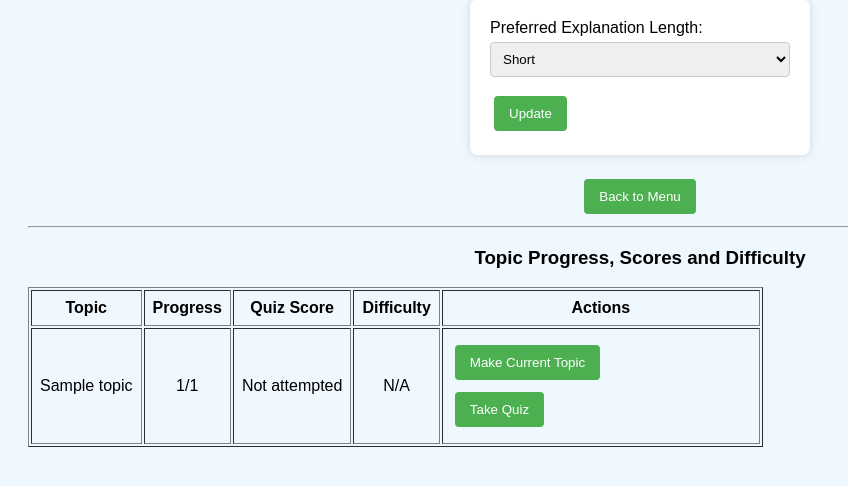
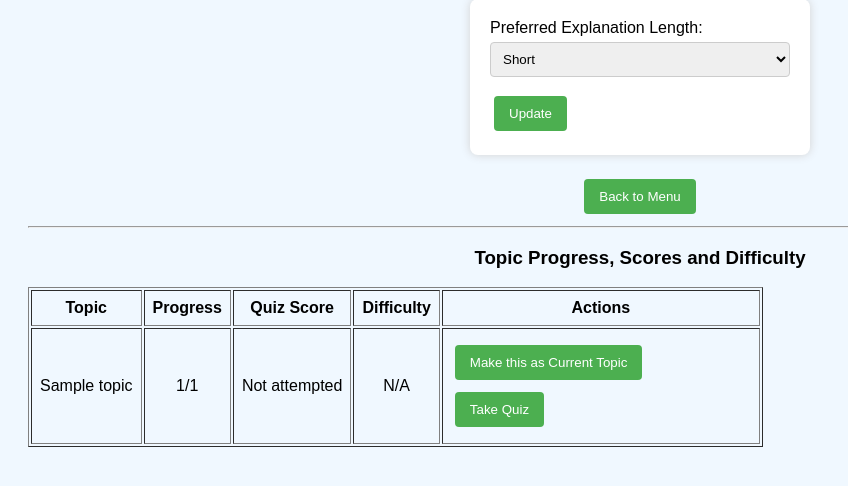
Before and after one commit to Harikumaran906/thesis-personalized-chatbot, a Flask app: page /profile in a window 1280 px wide. Shown: the part 169-655 px from the top of the page, without its empty margins (0-848 px from the left). Run offline with Flask 3, Linux system fonts and the light colour scheme; a user stored in the database is signed in; tables that the repository leaves empty hold one stand-in row (values such as "Sample post"); a database or web service that is not in the repository returns one stand-in record (values such as "Sample title"); some libraries are stand-ins or nearby versions.

Commit message:
flow change

```diff
--- a/backend/templates/profile.html
+++ b/backend/templates/profile.html
@@ -39,7 +39,7 @@
             <td>
                 <div class="profile-actions">
                     <form method="POST" action="/set_current_topic/{{ data.topic_id }}">
-                        <button type="submit">Make Current Topic</button>
+                        <button type="submit">Make this as Current Topic</button>
                     </form>
                     {% if data.progress.split('/')[0] == data.progress.split('/')[1] and data.progress != '0/0' %}
                         <form method="GET" action="/quiz">
```
